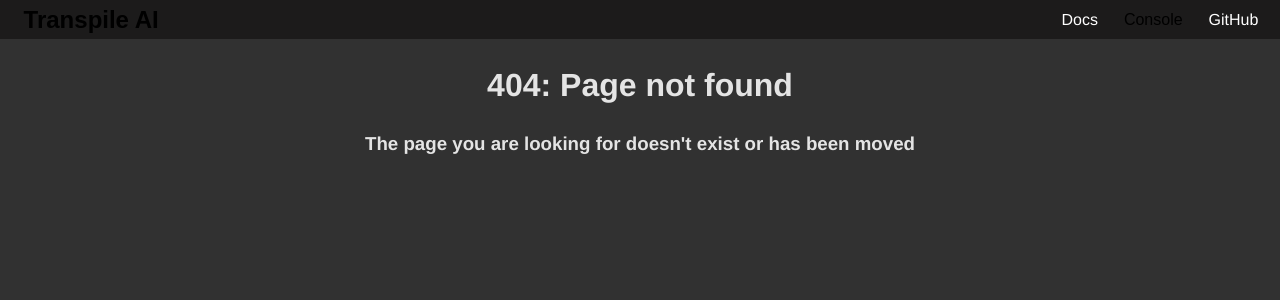
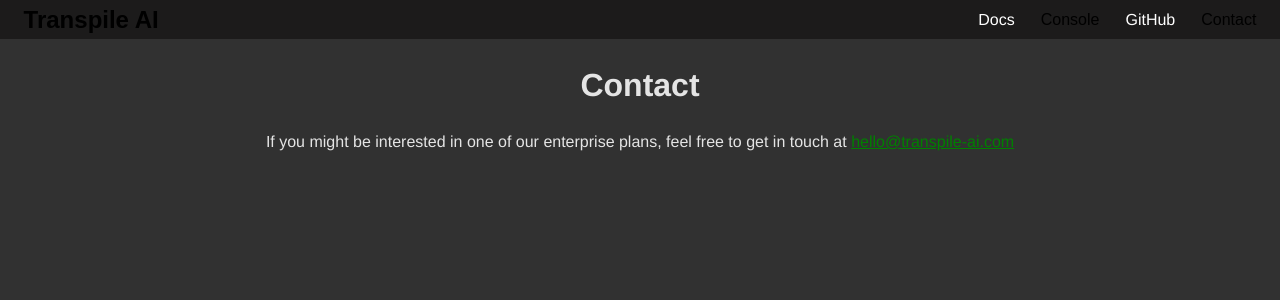
Before and after one commit to ivy-llc/ivy-llc.github.io, a React (Vite) app: page /contact in a window 1280 px wide. Before the commit this address had no page. Shown: the top 300 px of the page. Built offline with nearby package versions, Linux system fonts and the light colour scheme.

Commit message:
add contact page

```diff
--- a/index.html
+++ b/index.html
@@ -3,7 +3,7 @@
 
 <head>
     <meta charset="UTF-8" />
-    <link rel="icon" type="image/svg+xml" href="/src/assets/flexible.svg" />
+    <link rel="icon" type="image/svg+xml" href="/src/assets/universal.svg" />
     <meta name="viewport" content="width=device-width, initial-scale=1.0" />
     <title>Transpile AI</title>
 </head>
--- a/src/App.tsx
+++ b/src/App.tsx
@@ -1,5 +1,6 @@
 import './App.css'
 import { BrowserRouter, Routes, Route } from "react-router-dom";
+import ContactPage from './components/ContactPage';
 import ConsolePage from './components/ConsolePage';
 import ErrorPage from './components/ErrorPage'
 import LandingPage from './components/LandingPage'
@@ -11,6 +12,7 @@
             <Routes>
                 <Route path="/" element={<LandingPage />} />
                 <Route path="/console" element={<ConsolePage />} />
+                <Route path="/contact" element={<ContactPage />} />
                 <Route path="*" element={<ErrorPage />} />
             </Routes>
         </BrowserRouter>
--- /dev/null
+++ b/src/components/ContactPage.tsx
@@ -0,0 +1,17 @@
+import './ContactPage.css'
+import NavBar from './NavBar';
+
+function ContactPage() {
+    return (
+        <>
+            <NavBar />
+            <h1>Contact</h1>
+            <p>If you might be interested in one of our enterprise plans, feel free to get in touch at <span style={{
+                color: 'green',
+                textDecoration: 'underline',
+            }}>hello@transpile-ai.com</span></p>
+        </>
+    );
+};
+
+export default ContactPage;
--- a/src/components/NavBar.tsx
+++ b/src/components/NavBar.tsx
@@ -22,6 +22,9 @@
                 <li>
                     <a href="https://github.com/unifyai/ivy">GitHub</a>
                 </li>
+                <li>
+                    <button onClick={() => navigate("/contact")}>Contact</button>
+                </li>
             </ul>
         </nav>
     );
```
Also changed, not shown: src/assets/frameworks-swirl.png (added), src/components/ContactPage.css (added).
